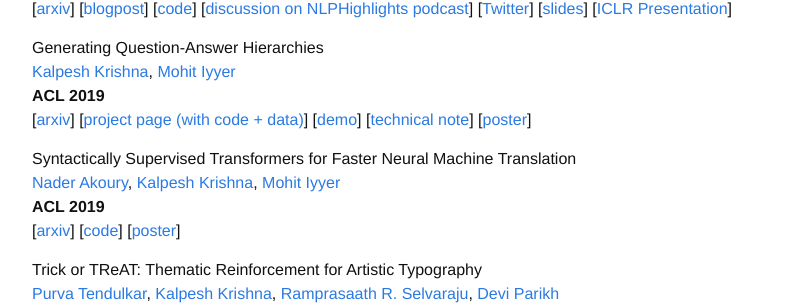
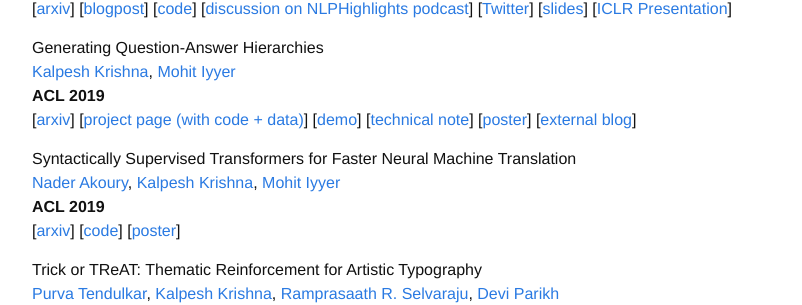
Before and after one commit to martiansideofthemoon/martiansideofthemoon.github.io, a Jekyll site: the page built from _pages/research.md, in a window 1280 px wide and 900 px high. Shown: the part 332-637 px from the top of the window, without its empty margins (238-1040 px from the left). Built offline with Jekyll 4.4.1, drawn with Linux system fonts in a browser that asks for light colours; comment, search, counter and statistics services are not loaded.

Commit message:
Adding squash blog

```diff
--- a/_pages/research.md
+++ b/_pages/research.md
@@ -15,7 +15,7 @@ Thieves on Sesame Street! Model Extraction of BERT-based APIs
 Generating Question-Answer Hierarchies
 [Kalpesh Krishna](http://martiansideofthemoon.github.io/), [Mohit Iyyer](https://people.cs.umass.edu/~miyyer/)
 **ACL 2019**
-\[[arxiv](https://arxiv.org/abs/1906.02622)\] \[[project page (with code + data)](http://squash.cs.umass.edu/)\] \[[demo](http://squash.cs.umass.edu:3000/?id=04bf8a42f934944809e76ec1)\] \[[technical note](https://arxiv.org/pdf/1906.02622.pdf#page=15)\] \[[poster]({{ site.url }}/assets/squash-poster.pdf)\]
+\[[arxiv](https://arxiv.org/abs/1906.02622)\] \[[project page (with code + data)](http://squash.cs.umass.edu/)\] \[[demo](http://squash.cs.umass.edu:3000/?id=04bf8a42f934944809e76ec1)\] \[[technical note](https://arxiv.org/pdf/1906.02622.pdf#page=15)\] \[[poster]({{ site.url }}/assets/squash-poster.pdf)\] \[[external blog](https://towardsdatascience.com/introducing-squash-a-question-answer-generating-system-71c47b478a16)\]
 
 Syntactically Supervised Transformers for Faster Neural Machine Translation
 [Nader Akoury](https://people.cs.umass.edu/~nsa/), [Kalpesh Krishna](http://martiansideofthemoon.github.io/), [Mohit Iyyer](https://people.cs.umass.edu/~miyyer/)
```
